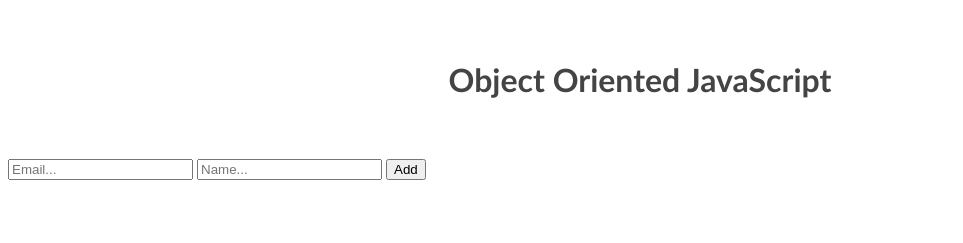
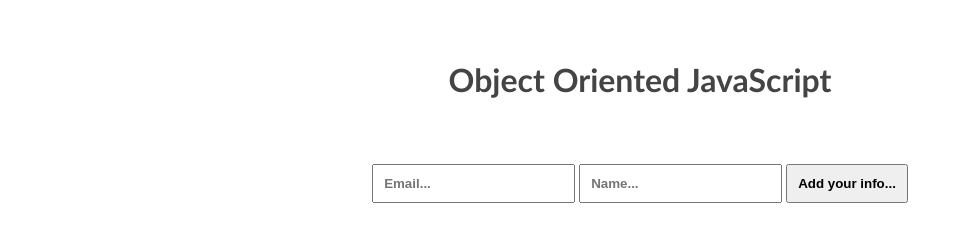
Before and after one commit to AndrewYoung72/javascript-oop, a website with bundled scripts: page index.html in a window 1280 px wide. Shown: the whole page, without its empty margins (0-963 px from the left). Built offline with nearby package versions, Linux system fonts and the light colour scheme.

Commit message:
input styling

```diff
--- a/User.js
+++ b/User.js
@@ -16,12 +16,15 @@ let Bob = new User("Bob@bob.com", "Bob", "heresbob");
 //Display user
 const list = document.querySelector(".list ul");
 
+
 const addUser = document.querySelector("#add-user");
 addUser.addEventListener("submit", function (e) {
   e.preventDefault();
   const email = addUser.querySelector("#email", "text").value;
   const name = addUser.querySelector("#name", "text").value;
   console.log(email, name);
+  e.target.reset();
+
 
   //create element
 const li = document.createElement("li")
--- a/index.html
+++ b/index.html
@@ -1,12 +1,12 @@
 <html lang="en">
   <head>
-  <meta charset="UTF-8">
-  <meta http-equiv="X-UA-Compatible" content="IE=edge">
-  <meta name="viewport" content="width=device-width, initial-scale=1.0">
-  <link rel="stylesheet" href="style.css">
+    <meta charset="UTF-8" />
+    <meta http-equiv="X-UA-Compatible" content="IE=edge" />
+    <meta name="viewport" content="width=device-width, initial-scale=1.0" />
+    <link rel="stylesheet" href="style.css" />
     <title>JSCPT OOP</title>
     <style>
-    h1{
+      h1 {
         text-align: center;
         color: #444;
         font-family: "Trebuchet MS";
@@ -16,11 +16,13 @@
   </head>
   <body>
     <h1>Object Oriented JavaScript</h1>
-  <form  action="" id="add-user">
-    <input  id="email"  type="text" placeholder="Email...">
-    <input id="name"  type="text" placeholder="Name...">
-    <button>Add</button>
+    <div id="form-container">
+      <form action="" id="add-user">
+        <input id="email" type="text" placeholder="Email..." />
+        <input id="name" type="text" placeholder="Name..." />
+        <button>Add your info...</button>
       </form>
+    </div>
     <div class="list">
       <ul></ul>
     </div>
--- a/style.css
+++ b/style.css
@@ -1,3 +1,20 @@
+#form-container {
+  display: flex;
+  justify-content: center;
+  padding: 5px;
+}
+
+
+#add-user input {
+  font-weight: bold;
+  padding: 10px;
+}
+
+#add-user button {
+  font-weight: bold;
+  padding: 10px;
+}
+
 .list {
   display: flex;
 }
@@ -15,22 +32,3 @@
   box-sizing: border-box;
   width: 300px;
 }
-
-/* .list ul li {
-  display: grid;
-  max-width: 960px;
-  margin: 0 auto;
-  grid-template-columns: repeat(2, 1fr);
-  grid-auto-rows: minmax(40px, auto);
-  grid-gap: 10px;
-  grid-template-areas:
-"aside aside main main";
-
-}
-
-main {
-  grid-area: main;
-}
-aside {
-  grid-area: aside;
-} */
```
Lines whose indentation alone changed are shown as unchanged.
